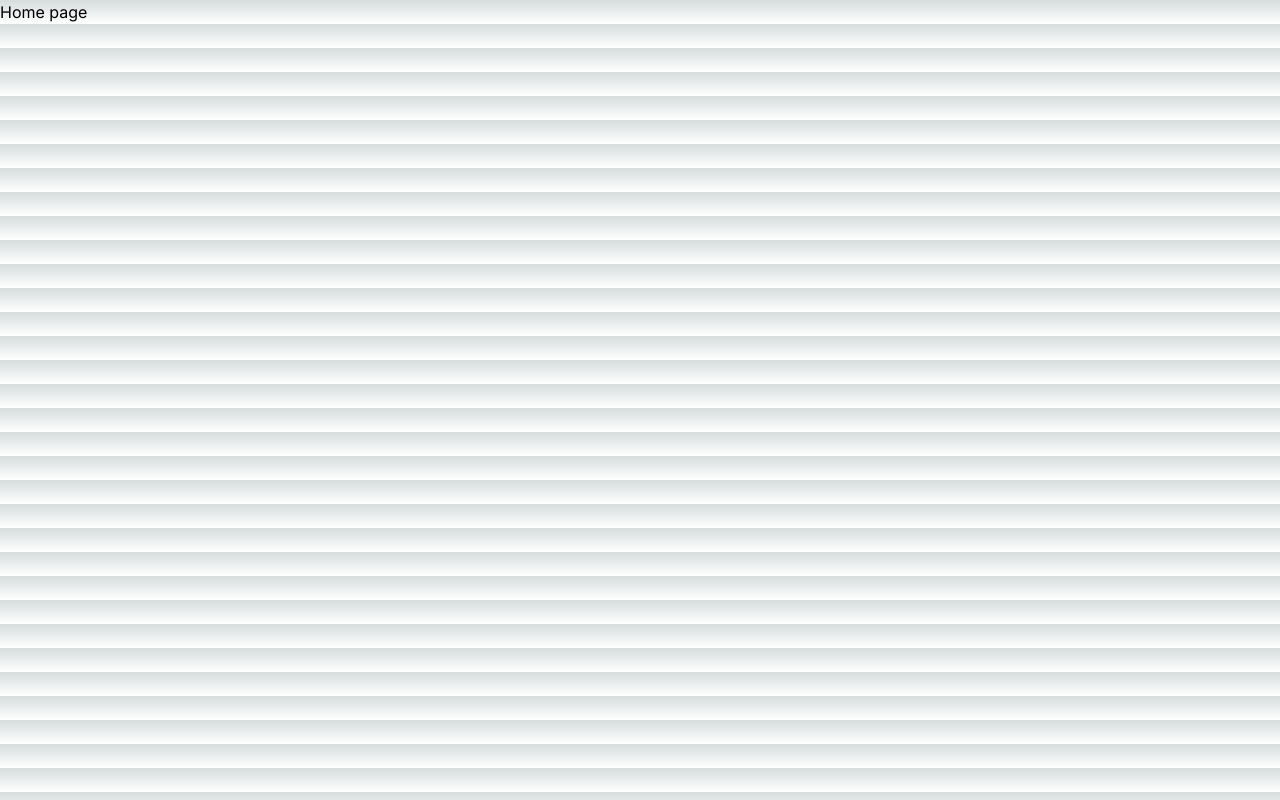
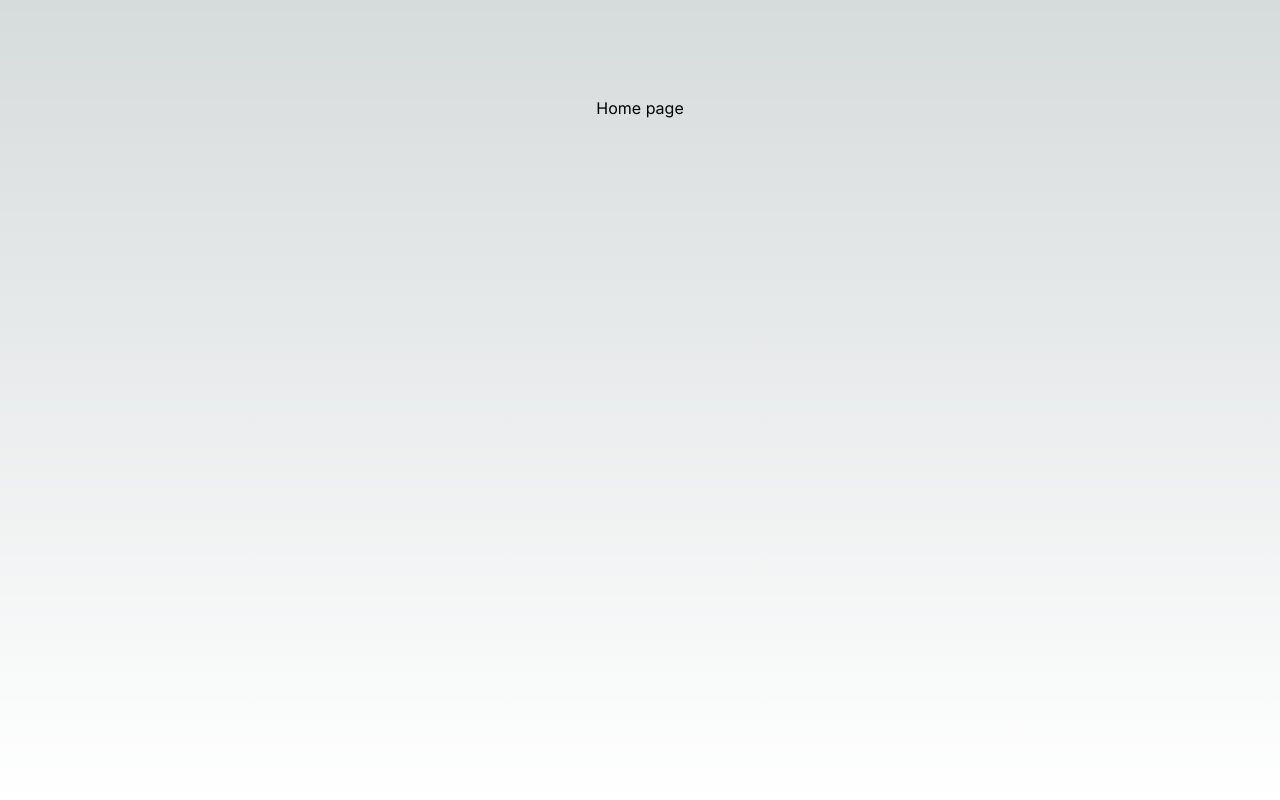
Before and after one commit to fsvboas/nextjs-crud-app, a Next.js app: page / in a window 1280 px wide. Built offline with nearby package versions, Linux system fonts and the light colour scheme.

Commit message:
chore: tanstack query setup

```diff
--- a/package.json
+++ b/package.json
@@ -10,6 +10,8 @@
   },
   "dependencies": {
     "@geist-ui/core": "^2.3.8",
+    "@tanstack/react-query": "^5.17.19",
+    "@tanstack/react-query-devtools": "^5.17.21",
     "lucide-react": "^0.314.0",
     "next": "14.1.0",
     "next-react-svg": "1.2.0",
@@ -17,6 +19,7 @@
     "react-dom": "^18"
   },
   "devDependencies": {
+    "@tanstack/eslint-plugin-query": "^5.17.20",
     "@types/node": "^20",
     "@types/react": "^18",
     "@types/react-dom": "^18",
--- a/src/app/layout.tsx
+++ b/src/app/layout.tsx
@@ -1,6 +1,7 @@
 import type { Metadata } from 'next'
 import { Inter } from 'next/font/google'
 import './globals.css'
+import TanstackQuery from './libs/tanstack-query'
 
 const inter = Inter({ subsets: ['latin'] })
 
@@ -16,7 +17,11 @@ export default function RootLayout({
 }>) {
   return (
     <html lang="en">
-      <body className={inter.className}>{children}</body>
+      <body className={inter.className}>
+        <TanstackQuery>
+          <div>{children}</div>
+        </TanstackQuery>
+      </body>
     </html>
   )
 }
--- /dev/null
+++ b/src/app/libs/tanstack-query.tsx
@@ -0,0 +1,17 @@
+'use client'
+
+import { QueryClient, QueryClientProvider } from '@tanstack/react-query'
+import { ReactQueryDevtools } from '@tanstack/react-query-devtools'
+
+const TanstackQuery = ({ children }: { children: React.ReactNode }) => {
+  const queryClient = new QueryClient()
+
+  return (
+    <QueryClientProvider client={queryClient}>
+      {children}
+      <ReactQueryDevtools initialIsOpen={false} />
+    </QueryClientProvider>
+  )
+}
+
+export default TanstackQuery
--- a/src/app/page.tsx
+++ b/src/app/page.tsx
@@ -1,3 +1,9 @@
+'use client'
+
 export default function Home() {
-  return <h1>Home page</h1>
+  return (
+    <main className="flex min-h-screen flex-col items-center justify-between p-24">
+      <h1>Home page</h1>
+    </main>
+  )
 }
```
Also changed, not shown: 1 other file (tests, documents, lock files or other folders).
